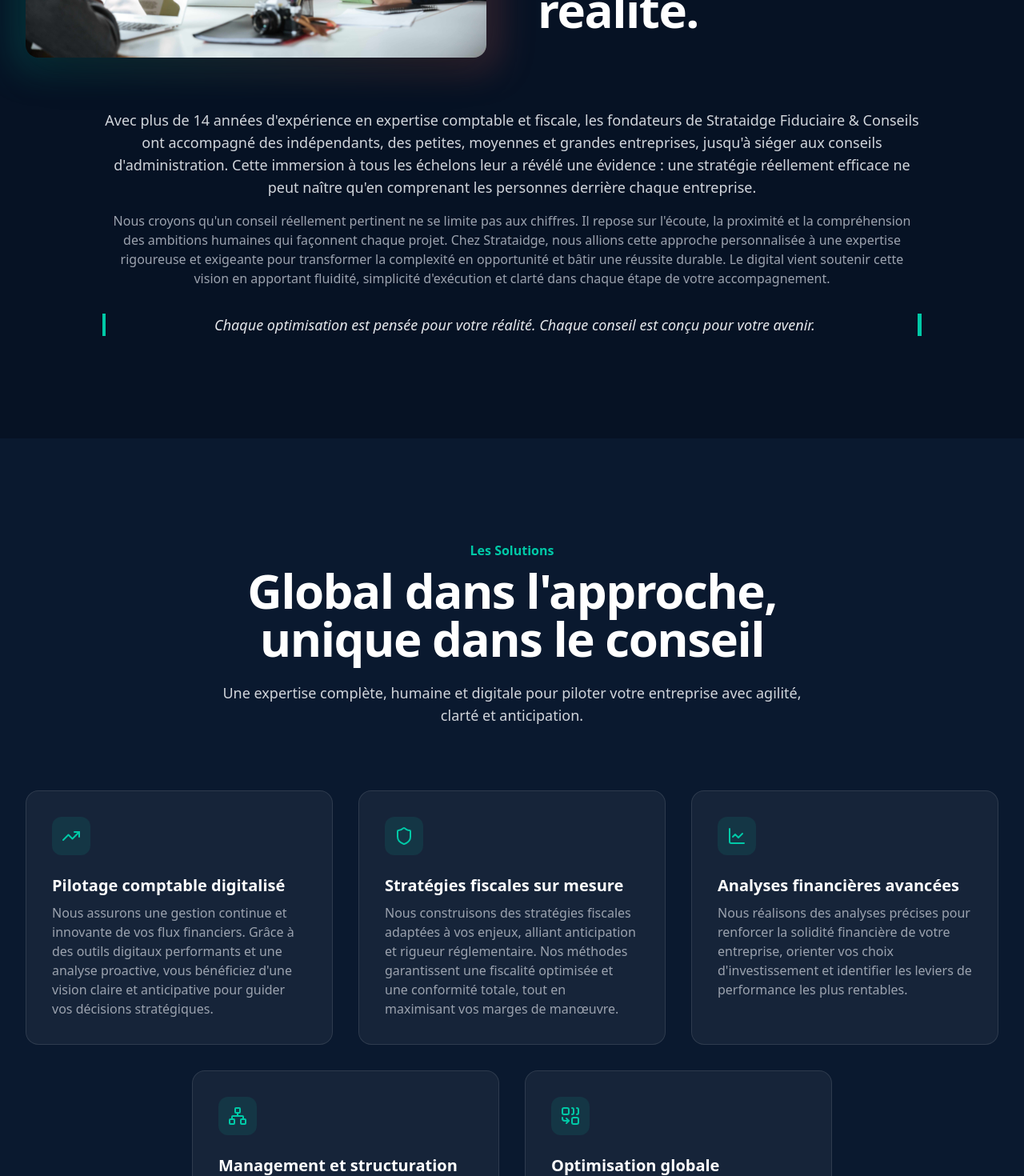
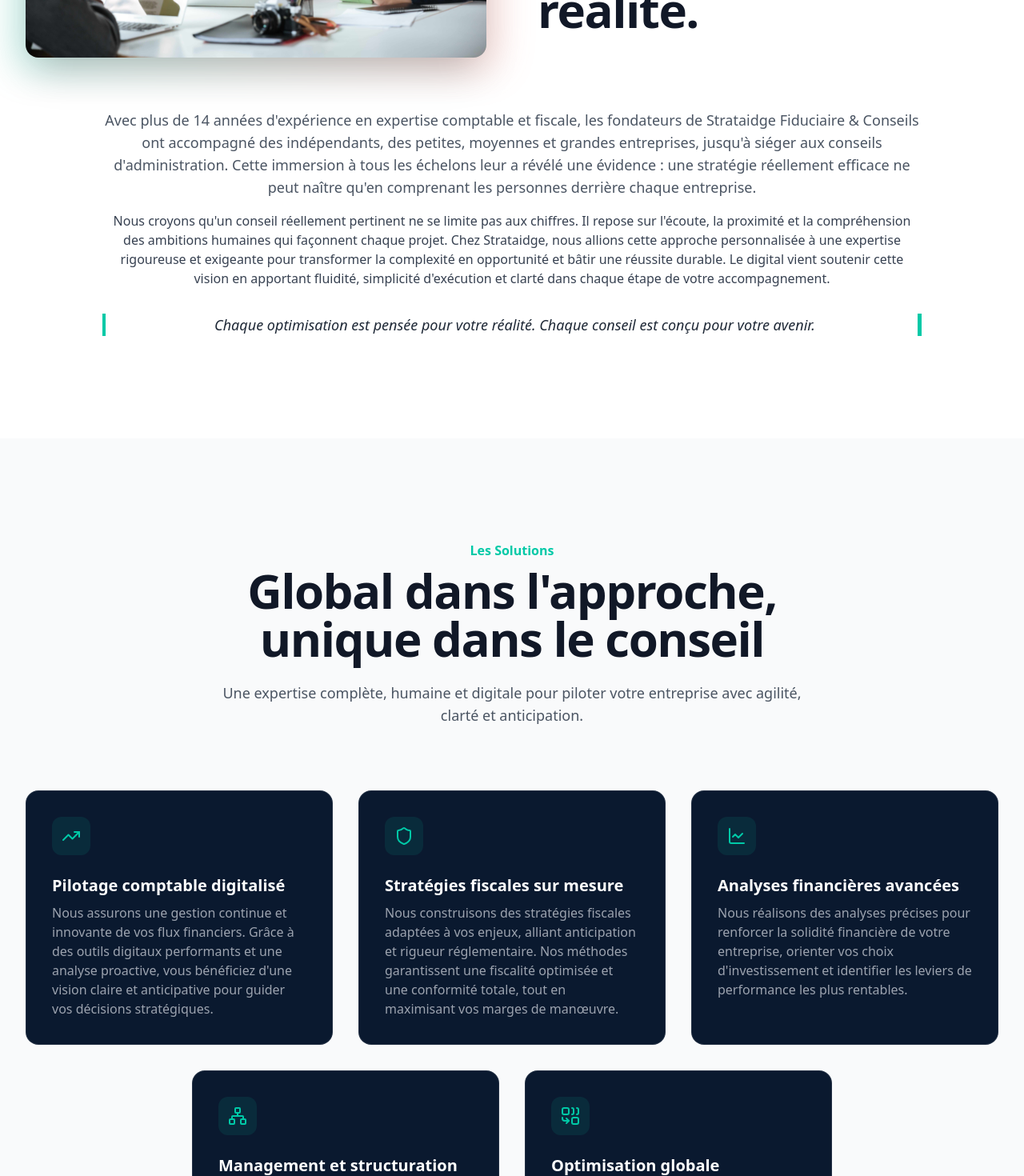
Before and after one commit to Strataidge/Strataidge-fiduciaire, a Next.js app: page / in a window 1280 px wide. Shown: the part 1240-2710 px from the top of the page at 80% size. Built offline with nearby package versions, Linux system fonts and the light colour scheme.

Commit message:
style: apply dark theme to individual cards in sections
Improve visual contrast for key services and plans.

Co-authored-by: null <200073873+Strataidge@users.noreply.github.com>

```diff
--- a/app/page.tsx
+++ b/app/page.tsx
@@ -39,7 +39,7 @@ import { SparkleAnimation } from "@/components/sparkle-animation"
 // Main Component
 export default function StrataidgeLandingPageV2() {
   return (
-    <div className="bg-strataidge-blue-night text-strataidge-light-gray antialiased font-sans">
+    <div className="bg-white text-gray-800 antialiased font-sans">
       <Header />
       <main>
         <HeroSection />
@@ -65,7 +65,7 @@ function AnimatedTitle({ children, className }: { children: ReactNode; className
     <h2
       ref={ref}
       className={cn(
-        "text-4xl font-bold tracking-tight text-white sm:text-5xl md:text-6xl overflow-hidden py-2",
+        "text-4xl font-bold tracking-tight text-gray-900 sm:text-5xl md:text-6xl overflow-hidden py-2",
         className,
       )}
     >
@@ -424,7 +424,7 @@ function HeroSection() {
 
 function AboutSection() {
   return (
-    <section id="about" className="py-24 sm:py-32 bg-[#061224]">
+    <section id="about" className="py-24 sm:py-32">
       <div className="container mx-auto px-4 sm:px-6 lg:px-8">
         <div className="grid grid-cols-1 lg:grid-cols-2 gap-16 items-center">
           <FadeIn>
@@ -446,18 +446,18 @@ function AboutSection() {
         </div>
         <div className="mt-16 max-w-5xl mx-auto">
           <FadeIn>
-            <p className="text-lg text-gray-300 text-center">
+            <p className="text-lg text-gray-600 text-center">
               {
                 "Avec plus de 14 années d'expérience en expertise comptable et fiscale, les fondateurs de Strataidge Fiduciaire & Conseils ont accompagné des indépendants, des petites, moyennes et grandes entreprises, jusqu'à siéger aux conseils d'administration. Cette immersion à tous les échelons leur a révélé une évidence : une stratégie réellement efficace ne peut naître qu'en comprenant les personnes derrière chaque entreprise."
               }
             </p>
-            <p className="mt-4 text-gray-400 text-center">
+            <p className="mt-4 text-gray-700 text-center">
               {
                 "Nous croyons qu'un conseil réellement pertinent ne se limite pas aux chiffres. Il repose sur l'écoute, la proximité et la compréhension des ambitions humaines qui façonnent chaque projet. Chez Strataidge, nous allions cette approche personnalisée à une expertise rigoureuse et exigeante pour transformer la complexité en opportunité et bâtir une réussite durable. Le digital vient soutenir cette vision en apportant fluidité, simplicité d'exécution et clarté dans chaque étape de votre accompagnement."
               }
             </p>
             <div className="mt-8 border-strataidge-turquoise border-t-0 border-l-4 text-right border-r-[5px] pr-0 pl-2 ml-0">
-              <p className="text-lg italic text-gray-200 text-center">
+              <p className="text-lg italic text-gray-800 text-center">
                 Chaque optimisation est pensée pour votre réalité. Chaque conseil est conçu pour votre avenir.
               </p>
             </div>
@@ -503,13 +503,13 @@ const services = [
 
 function ServicesSection() {
   return (
-    <section id="services" className="py-24 sm:py-32 bg-strataidge-blue-night">
+    <section id="services" className="py-24 sm:py-32 bg-gray-50">
       <div className="container mx-auto px-4 sm:px-6 lg:px-8">
         <div className="text-center max-w-3xl mx-auto">
           <span className="font-semibold text-strataidge-turquoise">Les Solutions</span>
           <AnimatedTitle>Global dans l'approche, unique dans le conseil</AnimatedTitle>
           <FadeIn>
-            <p className="mt-4 text-lg text-gray-300">
+            <p className="mt-4 text-lg text-gray-600">
               Une expertise complète, humaine et digitale pour piloter votre entreprise avec agilité, clarté et
               anticipation.
             </p>
@@ -518,7 +518,7 @@ function ServicesSection() {
         <div className="mt-20 grid grid-cols-1 md:grid-cols-4 lg:grid-cols-6 gap-8">
           {services.map((service, i) => (
             <FadeIn key={service.title} className={cn("md:col-span-2 lg:col-span-2", { "lg:col-start-2": i === 3 })}>
-              <div className="h-full p-8 rounded-2xl bg-white/5 border border-white/10 hover:border-strataidge-turquoise/50 hover:bg-white/10 transition-all duration-300 group">
+              <div className="h-full p-8 rounded-2xl bg-strataidge-blue-night border border-white/10 hover:border-strataidge-turquoise/50 transition-all duration-300 group">
                 <div className="mb-6 w-12 h-12 rounded-lg bg-strataidge-turquoise/10 flex items-center justify-center">
                   <service.icon className="h-6 w-6 text-strataidge-turquoise" />
                 </div>
@@ -558,28 +558,28 @@ function MethodologySection() {
   ]
 
   return (
-    <section id="methodology" className="py-24 sm:py-32 bg-[#061224]">
+    <section id="methodology" className="py-24 sm:py-32">
       <div className="container mx-auto px-4 sm:px-6 lg:px-8">
         <div className="text-center max-w-3xl mx-auto">
           <span className="font-semibold text-strataidge-turquoise">L'Approche</span>
           <AnimatedTitle>4 étapes pour transformer votre gestion</AnimatedTitle>
           <FadeIn>
-            <p className="mt-4 text-lg text-gray-300">Avec l'humain au cœur et le digital au service.</p>
+            <p className="mt-4 text-lg text-gray-600">Avec l'humain au cœur et le digital au service.</p>
           </FadeIn>
         </div>
         <div className="mt-20 max-w-2xl mx-auto">
           <div className="relative">
-            <div className="absolute left-4 top-4 h-full w-0.5 bg-white/10" aria-hidden="true" />
+            <div className="absolute left-4 top-4 h-full w-0.5 bg-gray-200" aria-hidden="true" />
             {steps.map((step) => (
               <FadeIn key={step.title}>
                 <div className="relative pl-12 pb-12">
                   <div className="absolute left-0 top-4">
-                    <div className="w-8 h-8 bg-strataidge-blue-night rounded-full border-2 border-strataidge-turquoise flex items-center justify-center">
+                    <div className="w-8 h-8 bg-white rounded-full border-2 border-strataidge-turquoise flex items-center justify-center">
                       <CheckCircle className="w-5 h-5 text-strataidge-turquoise" />
                     </div>
                   </div>
-                  <h3 className="text-xl font-bold text-white">{step.title}</h3>
-                  <p className="mt-2 text-gray-400">{step.description}</p>
+                  <h3 className="text-xl font-bold text-gray-900">{step.title}</h3>
+                  <p className="mt-2 text-gray-600">{step.description}</p>
                 </div>
               </FadeIn>
             ))}
@@ -715,13 +715,13 @@ function OffersSection() {
 
   return (
     <>
-      <section id="offers" className="py-24 sm:py-32 bg-strataidge-blue-night">
+      <section id="offers" className="py-24 sm:py-32 bg-gray-50">
         <div className="container mx-auto px-4 sm:px-6 lg:px-8">
           <div className="text-center max-w-3xl mx-auto">
             <span className="font-semibold text-strataidge-turquoise">Les Offres</span>
             <AnimatedTitle>Des offres adaptées à chaque besoin</AnimatedTitle>
             <FadeIn>
-              <p className="mt-4 text-lg text-gray-300">
+              <p className="mt-4 text-lg text-gray-600">
                 Que vous soyez en phase de création, de croissance ou de transmission, nous avons une solution pour
                 vous. Découvrez nos abonnements et nos missions spécifiques.
               </p>
@@ -738,7 +738,7 @@ function OffersSection() {
               >
                 <div
                   className={cn(
-                    "w-full flex flex-col p-8 rounded-2xl bg-white/5 border transition-all duration-300 border-white/10 hover:border-strataidge-turquoise/50 hover:shadow-2xl hover:shadow-strataidge-turquoise/10",
+                    "w-full flex flex-col p-8 rounded-2xl bg-strataidge-blue-night border transition-all duration-300 border-white/10 hover:border-strataidge-turquoise/50 hover:shadow-2xl hover:shadow-strataidge-turquoise/10",
                   )}
                 >
                   <h3 className="text-2xl font-bold text-white text-center min-h-[3em] flex items-center justify-center">
@@ -804,7 +804,7 @@ function OffersSection() {
 
           <FadeIn>
             <div className="my-16 text-center max-w-3xl mx-auto">
-              <p className="text-lg text-gray-300 mb-8">
+              <p className="text-lg text-gray-600 mb-8">
                 Vous n'êtes pas certain de l'offre qui vous correspond le mieux ? Chaque parcours est unique. C'est
                 pourquoi nous vous invitons à un échange personnalisé pour construire ensemble la solution qui servira
                 au mieux vos ambitions.
@@ -832,7 +832,7 @@ function OffersSection() {
               >
                 <div
                   className={cn(
-                    "w-full flex flex-col p-8 rounded-2xl bg-white/5 border transition-all duration-300 border-white/10 hover:border-strataidge-turquoise/50 hover:shadow-2xl hover:shadow-strataidge-turquoise/10",
+                    "w-full flex flex-col p-8 rounded-2xl bg-strataidge-blue-night border transition-all duration-300 border-white/10 hover:border-strataidge-turquoise/50 hover:shadow-2xl hover:shadow-strataidge-turquoise/10",
                   )}
                 >
                   <h3 className="text-2xl font-bold text-white text-center min-h-[3em] flex items-center justify-center">
@@ -1243,7 +1243,7 @@ function BlogSection() {
   const [selectedPost, setSelectedPost] = useState<(typeof blogPosts)[0] | null>(null)
 
   return (
-    <section id="blog" className="py-24 sm:py-32 bg-strataidge-blue-night">
+    <section id="blog" className="py-24 sm:py-32">
       <div className="container mx-auto px-4 sm:px-6 lg:px-8">
         <div className="text-center max-w-3xl mx-auto">
           <span className="font-semibold text-strataidge-turquoise">Les Analyses</span>
@@ -1266,7 +1266,7 @@ function BlogSection() {
                 className="block group h-full w-full text-left"
                 aria-label={`Lire l'article : ${post.title}`}
               >
-                <div className="h-full flex flex-col bg-white/5 rounded-xl overflow-hidden hover:border-strataidge-turquoise/50 border border-transparent transition-all duration-300 shadow-lg">
+                <div className="h-full flex flex-col bg-white border border-gray-200 rounded-xl overflow-hidden hover:border-strataidge-turquoise/50 transition-all duration-300 shadow-lg">
                   <div className="overflow-hidden">
                     <Image
                       src={post.img || "/placeholder.svg"}
@@ -1278,7 +1278,7 @@ function BlogSection() {
                   </div>
                   <div className="p-6 flex flex-col flex-grow">
                     <span className="text-sm font-semibold text-strataidge-turquoise">{post.category}</span>
-                    <h3 className="mt-1 text-lg font-bold text-white group-hover:text-strataidge-turquoise transition-colors flex-grow">
+                    <h3 className="mt-1 text-lg font-bold text-gray-900 group-hover:text-strataidge-turquoise transition-colors flex-grow">
                       {post.title}
                     </h3>
                   </div>
@@ -1346,26 +1346,26 @@ function ContactSection() {
   }
 
   return (
-    <section id="contact" className="py-24 sm:py-32 bg-[#061224]">
+    <section id="contact" className="py-24 sm:py-32 bg-gray-50">
       <div className="container mx-auto px-4 sm:px-6 lg:px-8">
-        <div className="max-w-4xl mx-auto bg-strataidge-blue-night rounded-2xl p-8 md:p-12 shadow-2xl shadow-black/20">
+        <div className="max-w-4xl mx-auto bg-white rounded-2xl p-8 md:p-12 shadow-lg border border-gray-200">
           <div className="grid grid-cols-1 lg:grid-cols-2 gap-12">
             <div className="text-center lg:text-left">
-              <h2 className="text-3xl font-bold text-white sm:text-4xl">Un projet ? Parlons-en.</h2>
-              <p className="mt-4 text-gray-300">
+              <h2 className="text-3xl font-bold text-gray-900 sm:text-4xl">Un projet ? Parlons-en.</h2>
+              <p className="mt-4 text-gray-600">
                 Discutons de votre projet. Remplissez le formulaire ou prenez rendez-vous directement en ligne.
               </p>
               <div className="mt-8 space-y-4">
                 <a
                   href="mailto:contact@strataidge.com"
-                  className="flex items-center gap-3 text-gray-300 hover:text-strataidge-turquoise transition-colors justify-center lg:justify-start"
+                  className="flex items-center gap-3 text-gray-600 hover:text-strataidge-turquoise transition-colors justify-center lg:justify-start"
                 >
                   <Mail className="h-5 w-5 text-strataidge-turquoise" />
                   <span>contact@strataidge-fiduciaire.com</span>
                 </a>
                 <a
                   href="tel:+33123456789"
-                  className="flex items-center gap-3 text-gray-300 hover:text-strataidge-turquoise transition-colors justify-center lg:justify-start"
+                  className="flex items-center gap-3 text-gray-600 hover:text-strataidge-turquoise transition-colors justify-center lg:justify-start"
                 >
                   <Phone className="h-5 w-5 text-strataidge-turquoise" />
                   <span>+32 499 47 02 98 </span>
@@ -1378,21 +1378,21 @@ function ContactSection() {
                 type="text"
                 placeholder="Votre nom"
                 required
-                className="bg-white/5 border-white/10 placeholder:text-gray-400 focus:border-strataidge-turquoise focus:ring-strataidge-turquoise"
+                className="bg-gray-50 border-gray-300 placeholder:text-gray-500 focus:border-strataidge-turquoise focus:ring-strataidge-turquoise"
               />
               <Input
                 name="email"
                 type="email"
                 placeholder="Votre email"
                 required
-                className="bg-white/5 border-white/10 placeholder:text-gray-400 focus:border-strataidge-turquoise focus:ring-strataidge-turquoise"
+                className="bg-gray-50 border-gray-300 placeholder:text-gray-500 focus:border-strataidge-turquoise focus:ring-strataidge-turquoise"
               />
               <Textarea
                 name="message"
                 placeholder="Votre message"
                 rows={4}
                 required
-                className="bg-white/5 border-white/10 placeholder:text-gray-400 focus:border-strataidge-turquoise focus:ring-strataidge-turquoise"
+                className="bg-gray-50 border-gray-300 placeholder:text-gray-500 focus:border-strataidge-turquoise focus:ring-strataidge-turquoise"
               />
               <Button
                 type="submit"
```
